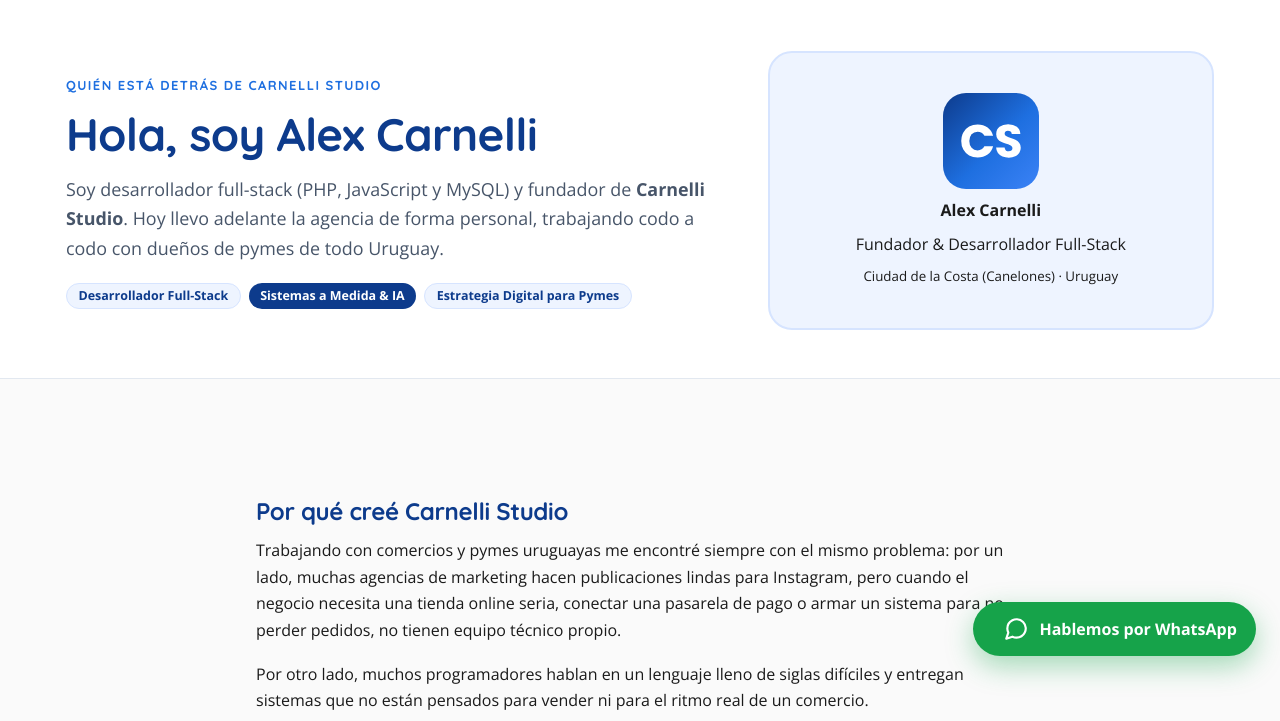
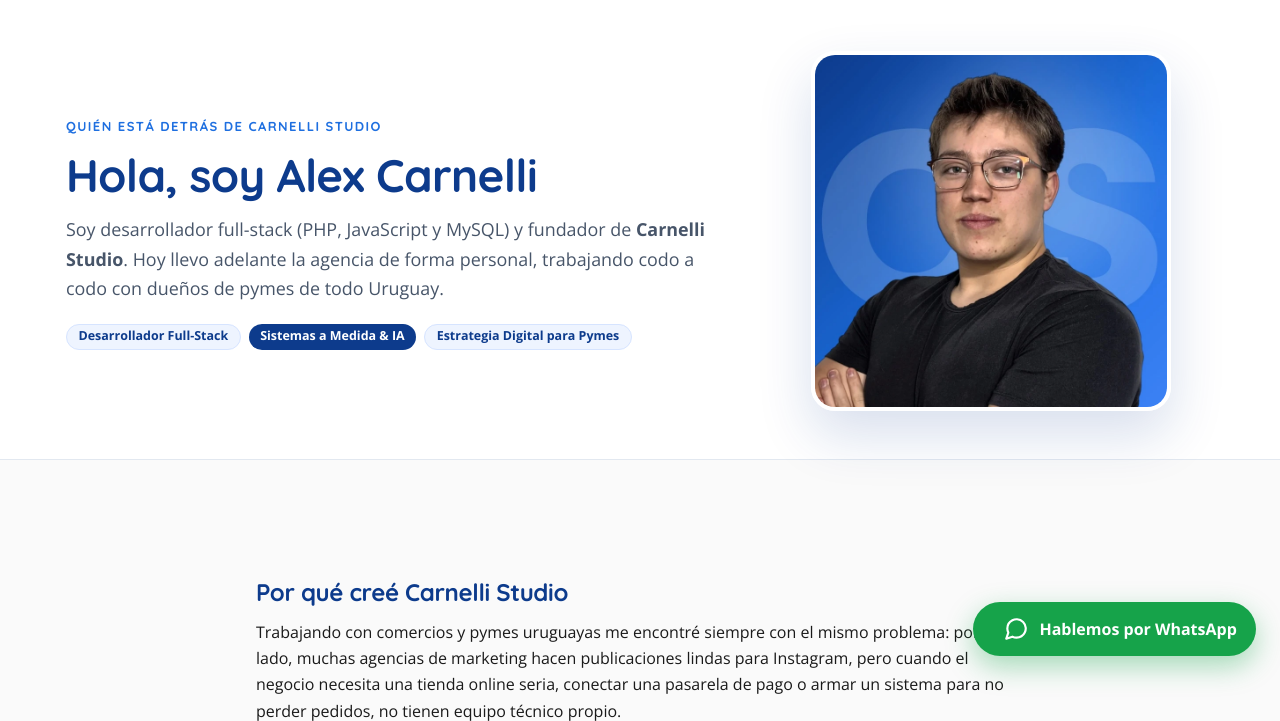
Before and after one commit to AlexG1223/Carnelli-Studio-Web, a PHP site: page /quien-soy in a window 1280 px wide. Shown: the part 120-841 px from the top of the page. Run offline with PHP 8.4, Linux system fonts and the light colour scheme.

Commit message:
feat(brand): integrar foto oficial de Alex Carnelli en /quien-soy y schema Person

```diff
--- a/app/config/config.php
+++ b/app/config/config.php
@@ -79,6 +79,6 @@ if ($configuredUrl === '' || (!$isLocal && str_contains($configuredUrl, 'localho
 define('APP_ENV', $appEnv);
 define('BASE_URL', rtrim($configuredUrl, '/'));
 define('BASE_PATH', $scriptDir);
-define('ASSETS_VERSION', '2.5.0');
+define('ASSETS_VERSION', '2.6.0');
 define('DATA_PATH', APP_PATH . '/data');
 define('STORAGE_PATH', APP_PATH . '/storage');
--- a/app/data/settings.json
+++ b/app/data/settings.json
@@ -116,7 +116,7 @@
     {
         "id": 20,
         "clave": "foto_fundador",
-        "valor": "",
+        "valor": "assets/brand/alex-carnelli.webp",
         "grupo": "general"
     },
     {
--- a/app/views/pages/quien-soy.php
+++ b/app/views/pages/quien-soy.php
@@ -27,7 +27,7 @@ $fotoFundador = trim((string)($settings['foto_fundador'] ?? ''));
 
         <div class="about-hero__photo-wrap">
             <?php if ($fotoFundador !== '' && !str_contains($fotoFundador, '[COMPLETAR')): ?>
-                <img src="<?= View::asset($fotoFundador) ?>" alt="Alex Carnelli — Fundador de Carnelli Studio" class="about-hero__photo" width="420" height="480">
+                <img src="<?= View::asset($fotoFundador) ?>" alt="Alex Carnelli — Fundador de Carnelli Studio" class="about-hero__photo" width="420" height="420" fetchpriority="high">
             <?php else: ?>
                 <div class="founder-card-placeholder">
                     <img src="<?= View::asset('assets/brand/carnelli-isotipo-color-transparente.svg') ?>" alt="Carnelli Studio" width="96" height="96">
--- a/app/views/partials/schema-jsonld.php
+++ b/app/views/partials/schema-jsonld.php
@@ -78,6 +78,7 @@ $graph = [
         'name'  => 'Alex Carnelli',
         'jobTitle' => 'Fundador y Desarrollador Full-Stack',
         'url'   => View::url('quien-soy'),
+        'image' => View::asset('assets/brand/alex-carnelli.webp', false),
         'worksFor' => [
             '@id' => $siteUrl . '/#organization'
         ],
--- a/assets/css/pages.css
+++ b/assets/css/pages.css
@@ -1140,6 +1140,21 @@
     margin-top: 1.25rem;
 }
 
+.about-hero__photo-wrap {
+    display: flex;
+    justify-content: center;
+}
+
+.about-hero__photo {
+    width: 100%;
+    max-width: 360px;
+    aspect-ratio: 1 / 1;
+    object-fit: cover;
+    border-radius: var(--radius-lg);
+    box-shadow: var(--shadow-lg);
+    border: 4px solid var(--blanco);
+}
+
 .founder-card-placeholder {
     background: var(--azul-suave);
     border: 2px solid var(--azul-borde);
```
Also changed, not shown: assets/brand/alex-carnelli.webp (added).
